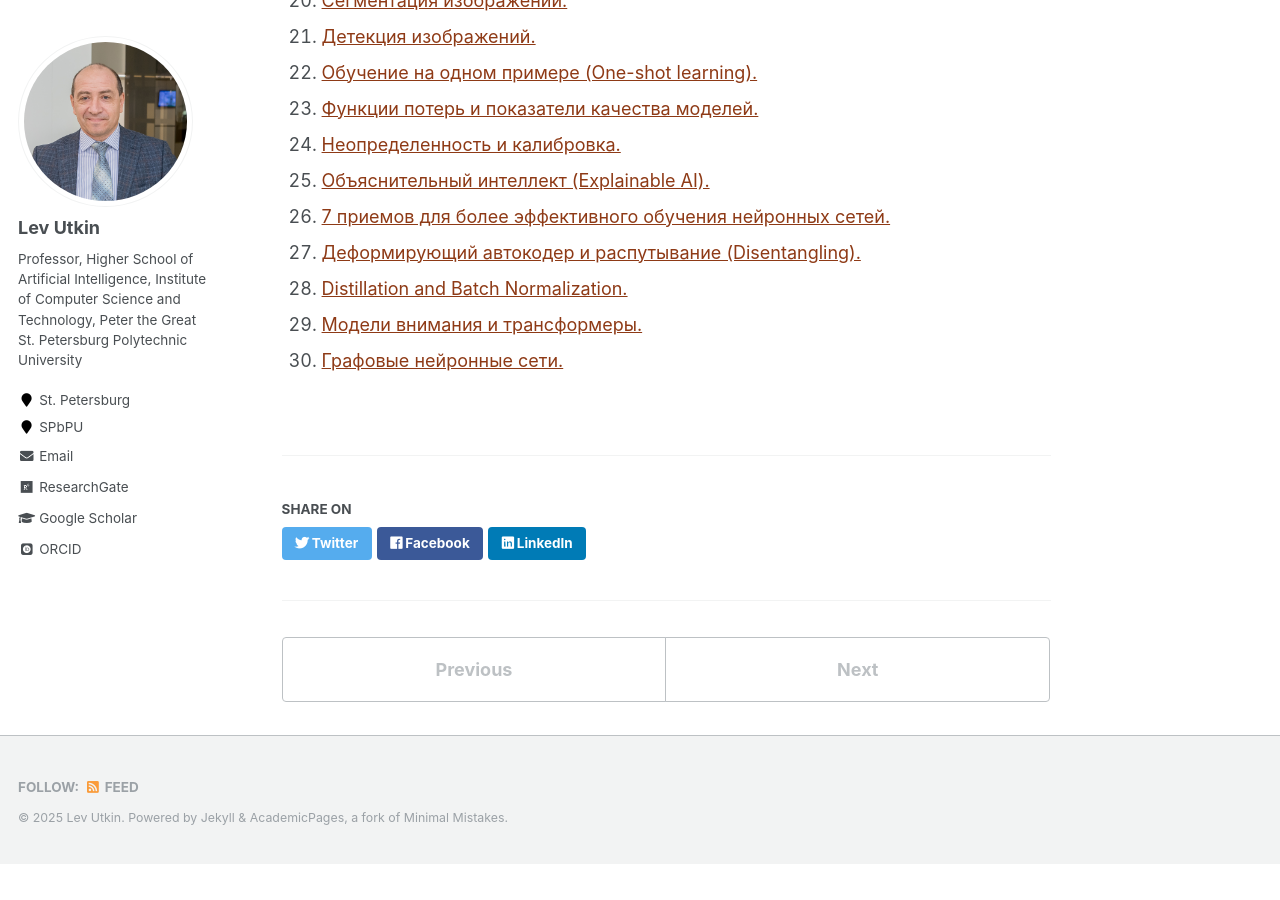
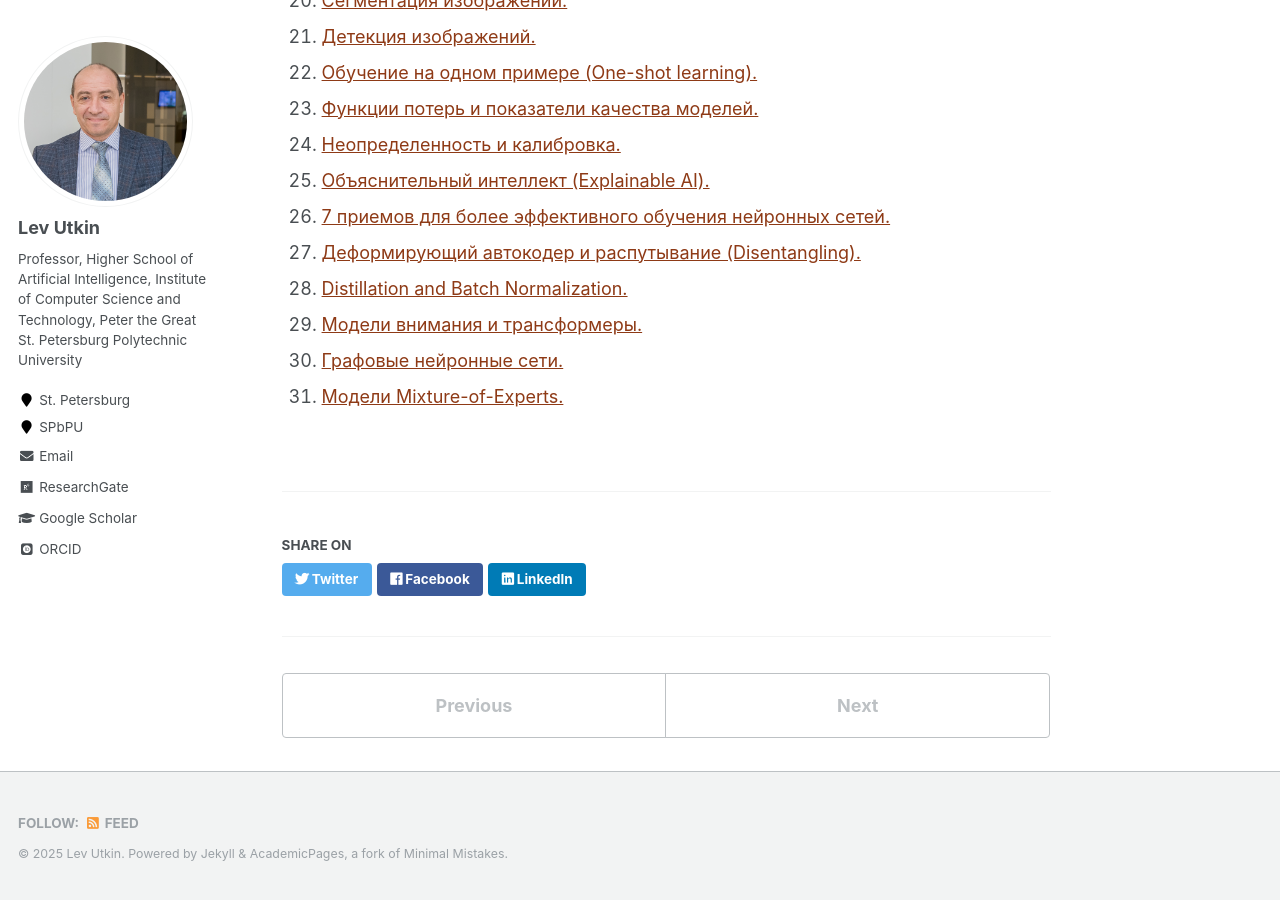
Before and after one commit to levutkin/levutkin.github.io, a Jekyll site: the page built from _teaching/machine-learning.md, in a window 1280 px wide and 900 px high, scrolled down 957 px. Built offline with Jekyll 4.4.1, drawn with Linux system fonts in a browser that asks for light colours; some web fonts are replaced; before the commit the page ends 1821 px from its top, so only the background shows below that.

Commit message:
Update machine-learning.md

```diff
--- a/_teaching/machine-learning.md
+++ b/_teaching/machine-learning.md
@@ -38,3 +38,4 @@ location: ""
  28. [Distillation and Batch Normalization.](/files/Machine_Learning_Distil_BN.pdf)
  29. [Модели внимания и трансформеры.](/files/Machine_Learning_Attention.pdf)
  30. [Графовые нейронные сети.](/files/Machine_Learning_GraphNN.pdf)
+ 31. [Модели Mixture-of-Experts.](/files/Mixture_of_Experts.pdf)
```
